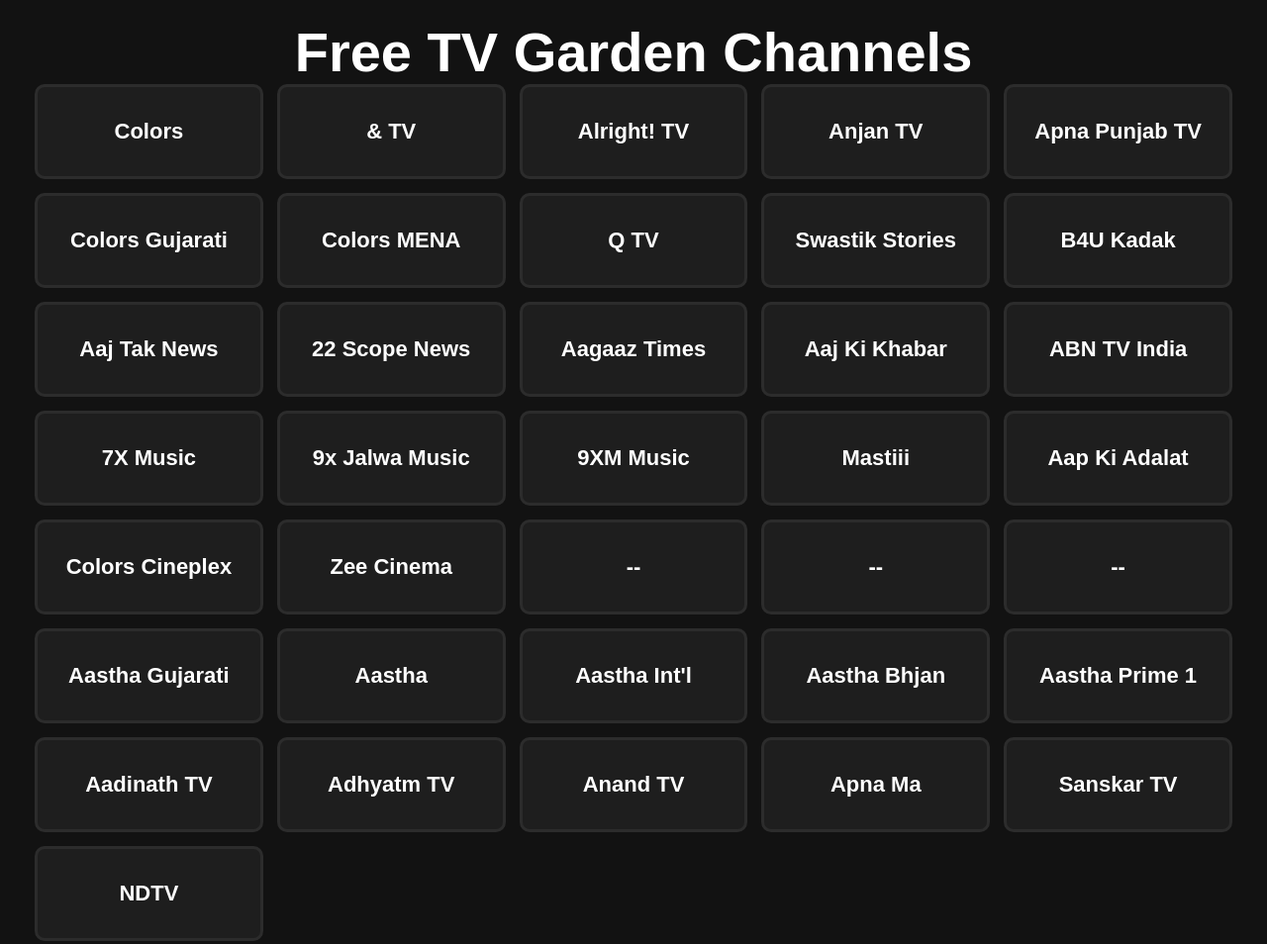
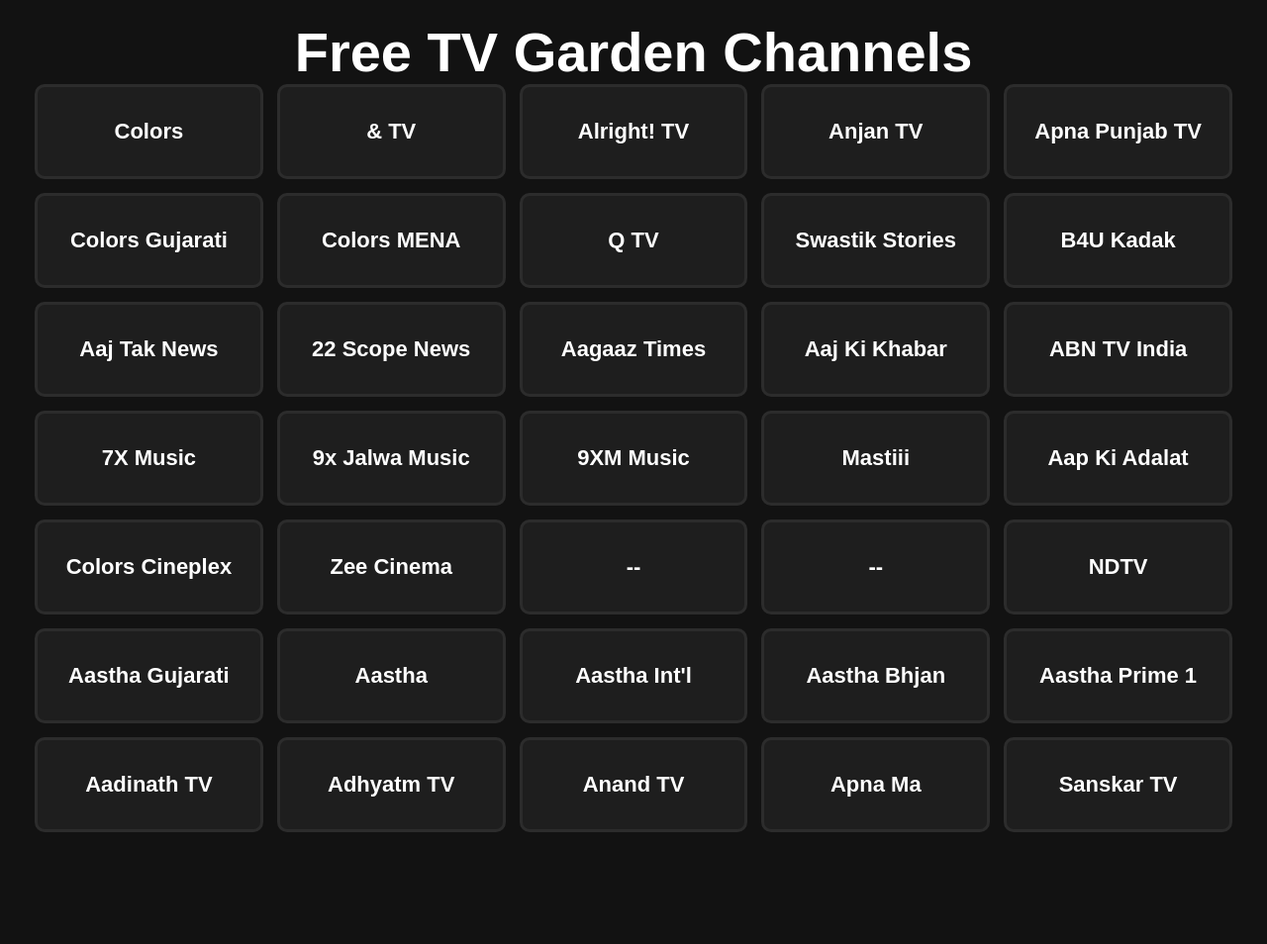
Before and after one commit to Mino928/HOMETV, a plain HTML site: page index.html in a window 1280 px wide. Shown: the whole page at 99% size. After the commit the page ends 861 px from the top, so only its background shows below. Drawn offline with Linux system fonts and the light colour scheme.

```diff
--- a/index.html
+++ b/index.html
@@ -120,7 +120,7 @@
     <a class="tile" href="https://freetvgarden.com/india/zee-cinema/">Zee Cinema</a>
     <div class="tile">--</div>
     <div class="tile">--</div>
-    <div class="tile">--</div>
+    <a class="tile" href="https://www.ndtv.com/video/live-tv-apps/channel/ndtv24x7?device=iphone&showads=no&site=classic">NDTV</a>
 
     <!-- ROW 6 -->
     <a class="tile" href="https://freetvgarden.com/india/aastha-gujarati/">Aastha Gujarati</a>
@@ -135,7 +135,7 @@
     <a class="tile" href="https://freetvgarden.com/india/anand-tv/">Anand TV</a>
     <a class="tile" href="https://apnamatvchannel.com/live/">Apna Ma</a>
     <a class="tile" href="https://app.sanskargroup.in/live-tv">Sanskar TV</a>
-    <a class="tile" href="https://www.ndtv.com/video/live-tv-apps/channel/ndtv24x7?device=iphone&showads=no&site=classic">NDTV</a>
+
 
 
   </div>
```
